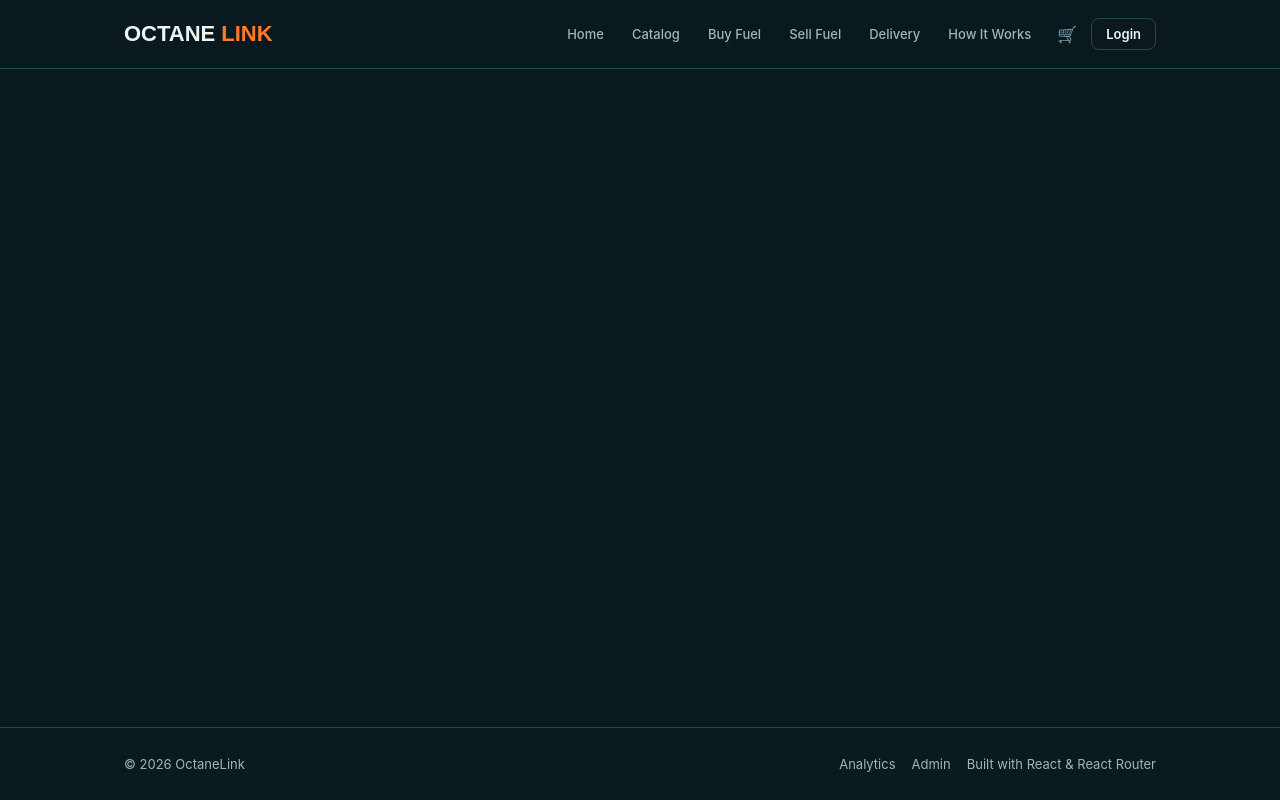
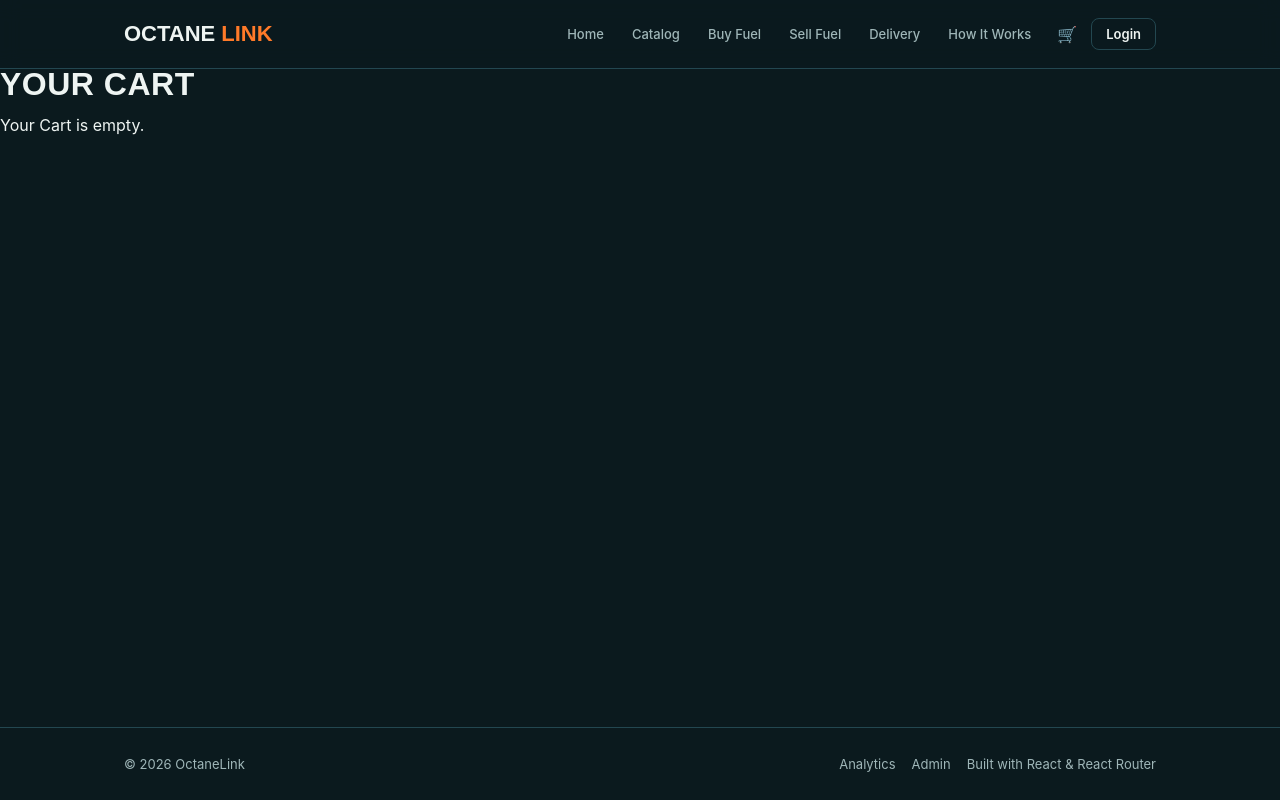
Before and after one commit to durjoy-roy-ctrl/octane-link, a React (Vite) app in the folder Octane-Link/: page /cart in a window 1280 px wide. Built offline with nearby package versions, Linux system fonts and the light colour scheme.

Commit message:
started the cart page

```diff
--- a/Octane-Link/src/App.jsx
+++ b/Octane-Link/src/App.jsx
@@ -24,9 +24,15 @@ import Checkout from "./Pages/Checkout";
 import About from "./Pages/About";
 import Profile from "./Pages/Profile";
 
+import Cart from "./Pages/cart";
+
 function App() {
   const [showSplash, setShowSplash] = useState(true);
   const [user, setUser] = useState(null);
+  const [cart, setCart] = useState([]);
+  function addToCart(product){
+    setCart([...cart,product]);
+  }
 
   // Load saved user from LocalStorage on first load
   useEffect(() => {
@@ -80,8 +86,11 @@ function App() {
             element={<Profile user={user} logout={logout} />}
           />
 
+          {/* Product Cart */}
+          <Route path="/cart" element={<Cart cart={cart}/>}/>
+
           {/* Product catalog */}
-          <Route path="/catalog" element={<ProductCatalog />} />
+          <Route path="/catalog" element={<ProductCatalog addToCart={addToCart} />} />
           <Route path="/product/:id" element={<ProductDetails />} />
 
           {/* Main fuel routes */}
--- /dev/null
+++ b/Octane-Link/src/Pages/cart.jsx
@@ -0,0 +1,24 @@
+import "./cart.css"
+
+function Cart({cart})
+{
+    return (
+        <div className="cart-page">
+            <h1>
+                Your Cart
+            </h1>
+            <div className="cart-items">
+                {cart.length == 0 && <p>Your Cart is empty.</p>}
+                {/* {cart.map((item)=>
+                (
+                    <div key={item.id}>
+                        {item.name}
+                    </div>
+                )
+                )} */}
+            </div>
+        </div>
+    );
+}
+
+export default Cart;
--- a/Octane-Link/src/Pages/productCatalog.jsx
+++ b/Octane-Link/src/Pages/productCatalog.jsx
@@ -2,7 +2,7 @@ import { useEffect, useState } from "react";
 import ProductCard from "../components/products/ProductCard";
 import "./ProductCatalog.css";
 
-function ProductCatalog() {
+function ProductCatalog(addToCart) {
 
   const [selectedVehicle, setSelectedVehicle] = useState("");
   const [products, setProducts] = useState([]);
@@ -126,6 +126,7 @@ if (error) {
           <ProductCard
             key={product._id}
             product={product}
+            addToCart={addToCart}
           />
         ))}
 
--- a/Octane-Link/src/components/products/productCard.jsx
+++ b/Octane-Link/src/components/products/productCard.jsx
@@ -10,7 +10,7 @@ import adnoc from "../../assets/images/products/Adnoc-Voyeger.jpg";
 
 
 
-function ProductCard({ product }) {
+function ProductCard({ product, addToCart}) {
   const imageMap = {
   "shell-helix-hx8.jpg": shellHelix,
   "/images/product/shell-helix-hx8.jpg": shellHelix,
@@ -56,10 +56,9 @@ const productImage = imageMap[product.image];
             Product Details
           </Link>
 
-          <Link to={`/cart`}
-          className="cart-button">
+          <button classname="cart-button" onClick={()=>addToCart(product)}>
             Add to Cart
-          </Link>
+          </button>
         </div>
       </div>
     </div>
```
Also changed, not shown: Octane-Link/src/Pages/cart.css (added).
